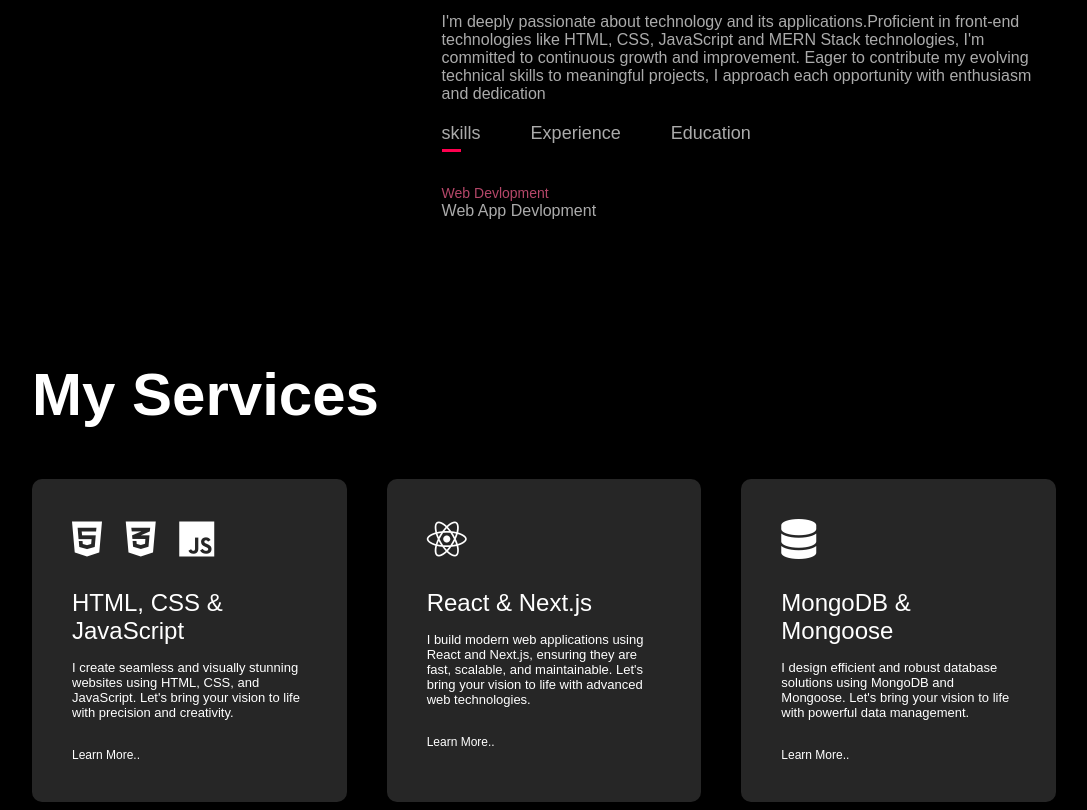
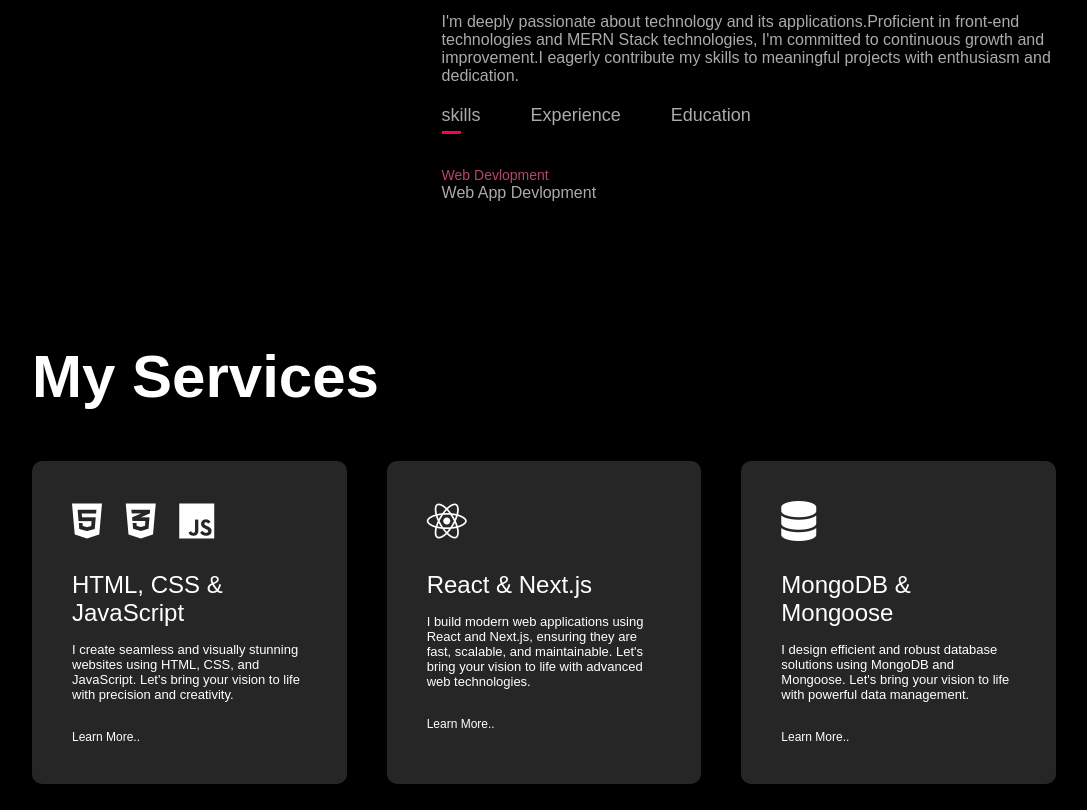
Before and after one commit to GouthamGopu/Portfolio, a plain HTML site: page index.html in a window 1280 px wide. Shown: the part 946-1756 px from the top of the page, without its empty margins (96-1183 px from the left). Drawn offline with Linux system fonts and the light colour scheme.

Commit message:
Update index.html

```diff
--- a/index.html
+++ b/index.html
@@ -42,7 +42,7 @@
           <div class="about-col-2">
             <h1 class="sub-title">About Me</h1>
             <!--a second-year BTech student majoring in Computer Science and Engineering,-->
-            <p>I'm deeply passionate about technology and its applications.Proficient in front-end technologies like HTML, CSS, JavaScript and MERN Stack technologies, I'm committed to continuous growth and improvement. Eager to contribute my evolving technical skills to meaningful projects, I approach each opportunity with enthusiasm and dedication</p>
+            <p>I'm deeply passionate about technology and its applications.Proficient in front-end technologies and MERN Stack technologies, I'm committed to continuous growth and improvement.I eagerly contribute my skills to meaningful projects with enthusiasm and dedication.</p>
             <div class="tab-titles">
               <p class="tab-links active-link" onclick="opentab('skills')">skills</p>
               <p class="tab-links" onclick="opentab('experience')">Experience</p>
```
